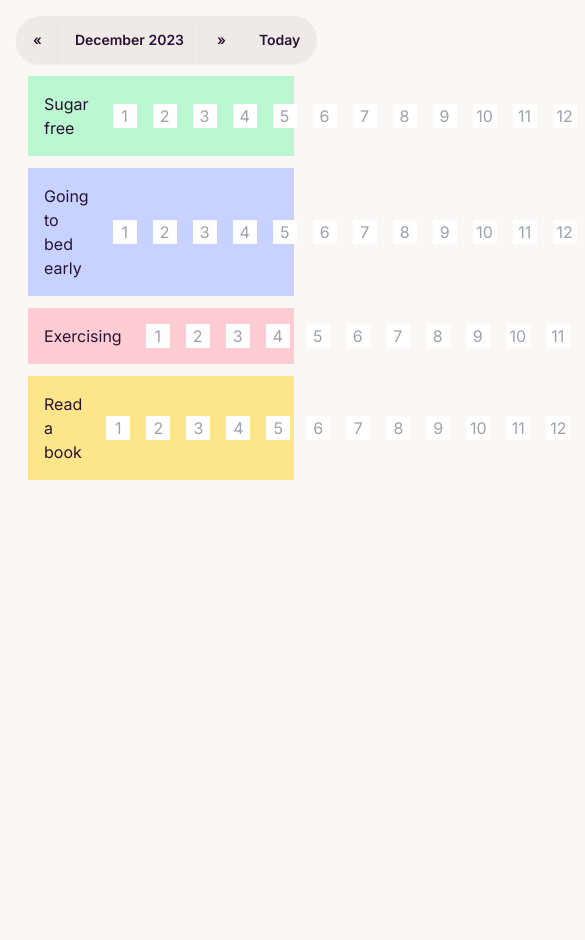
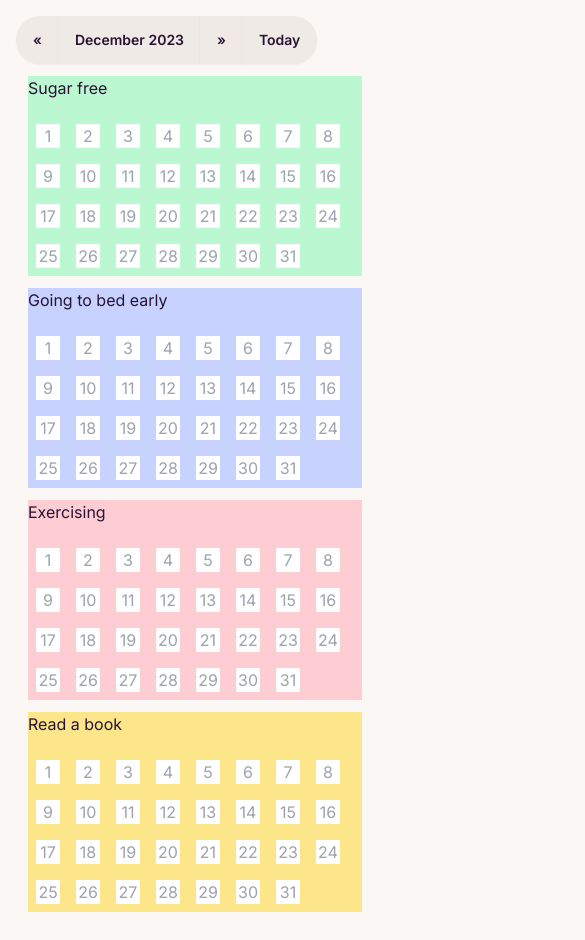
Before and after one commit to baradev/my-habit-tracker, a Next.js app: page / in a window 390 px wide. Shown: the top 940 px of the page, 585 px wide, since content can reach past the window. Before the commit the page ends 844 px from the top, so only its background shows below. Built offline with nearby package versions, Linux system fonts and the light colour scheme.

Commit message:
responsive habit line

```diff
--- a/app/HabitLine.tsx
+++ b/app/HabitLine.tsx
@@ -1,5 +1,4 @@
-"use client";
-import React, { useState, useEffect } from "react";
+import React from "react";
 import Record from "./Record";
 import dayjs from "dayjs";
 import { IHabit, IRecord } from "./page";
@@ -29,12 +28,11 @@ const HabitLine: React.FC<HabitLineProps> = ({
   };
 
   return (
-    <div className={`flex items-center m-3 ${color} mr-20`}>
-      <div className="w-80 p-4">
+    <div className={`flex flex-wrap justify-between m-3 ${color}`}>
+      <div className="w-full md:w-1/2 lg:w-1/3 xl:w-1/4 mb-4 md:mb-0 flex items-center">
         <h2>{habit.name}</h2>
       </div>
-      <div className="flex">
-        {/* Map over the days and render the Record component for each day */}
+      <div className="flex flex-wrap">
         {Array.from({ length: daysInMonth }, (_, index) => (
           <Record
             key={index + 1}
```
